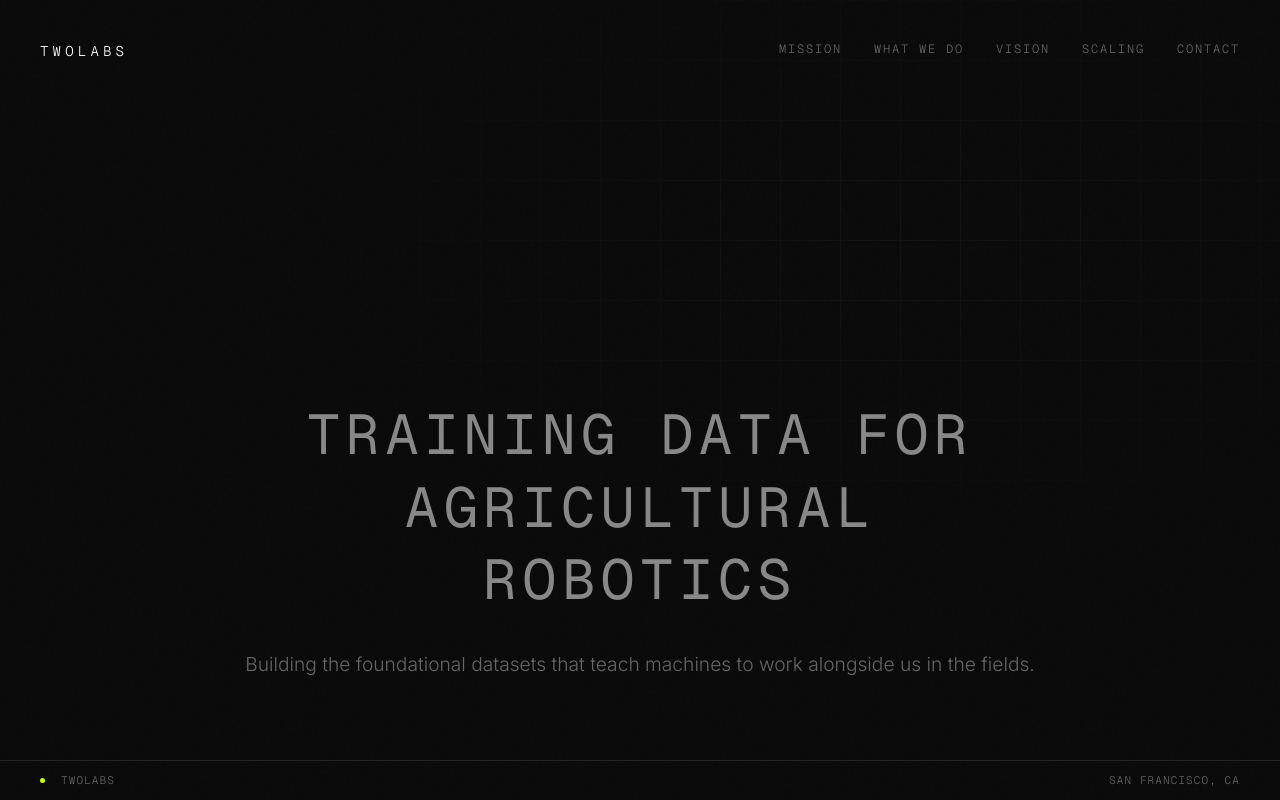
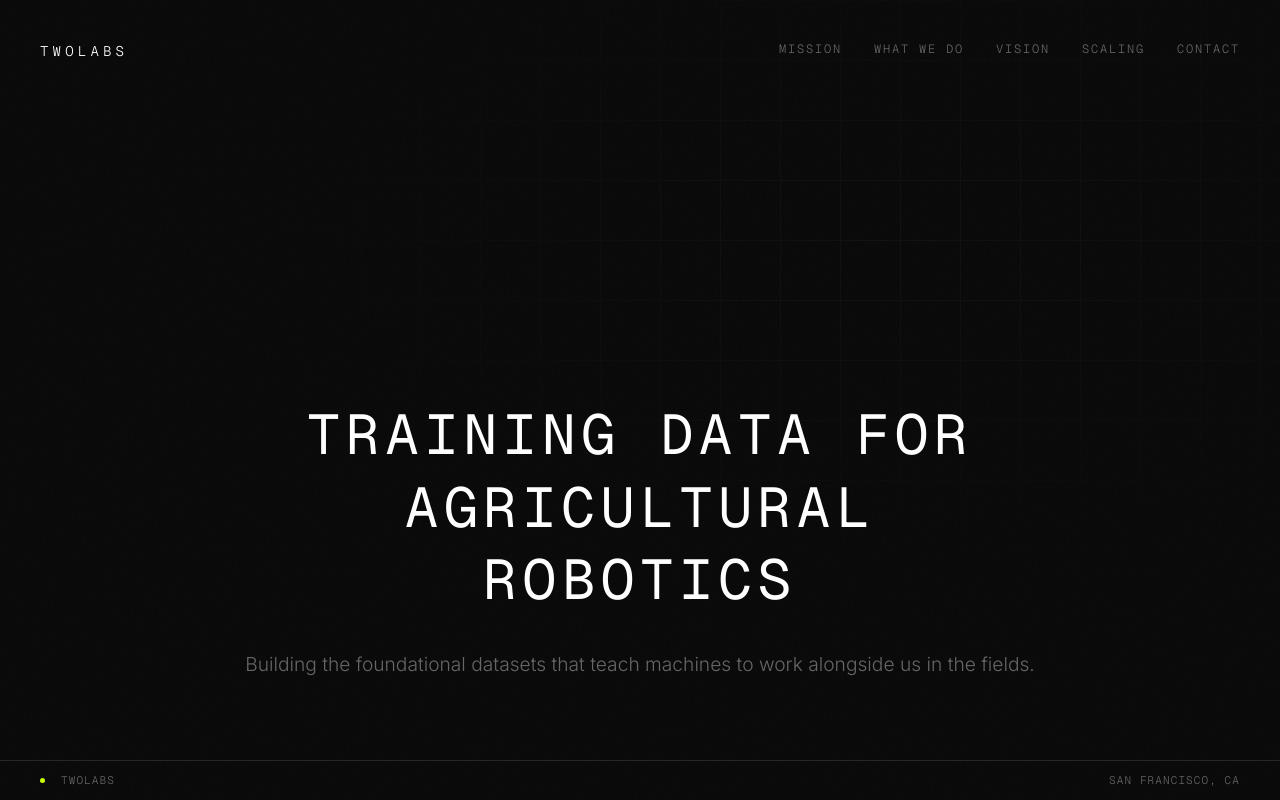
Before and after one commit to sardorr02/twolabs, a Next.js app: page / in a window 1280 px wide. Shown: the top 800 px of the page. Built offline with nearby package versions, Linux system fonts and the light colour scheme.

Commit message:
Hero headline: white text

```diff
--- a/app/globals.css
+++ b/app/globals.css
@@ -83,7 +83,7 @@ section:first-of-type {
   font-weight: 400;
   letter-spacing: 0.1em;
   text-transform: uppercase;
-  color: var(--label);
+  color: var(--text);
   line-height: 1.3;
   margin-bottom: 32px;
 }
```
